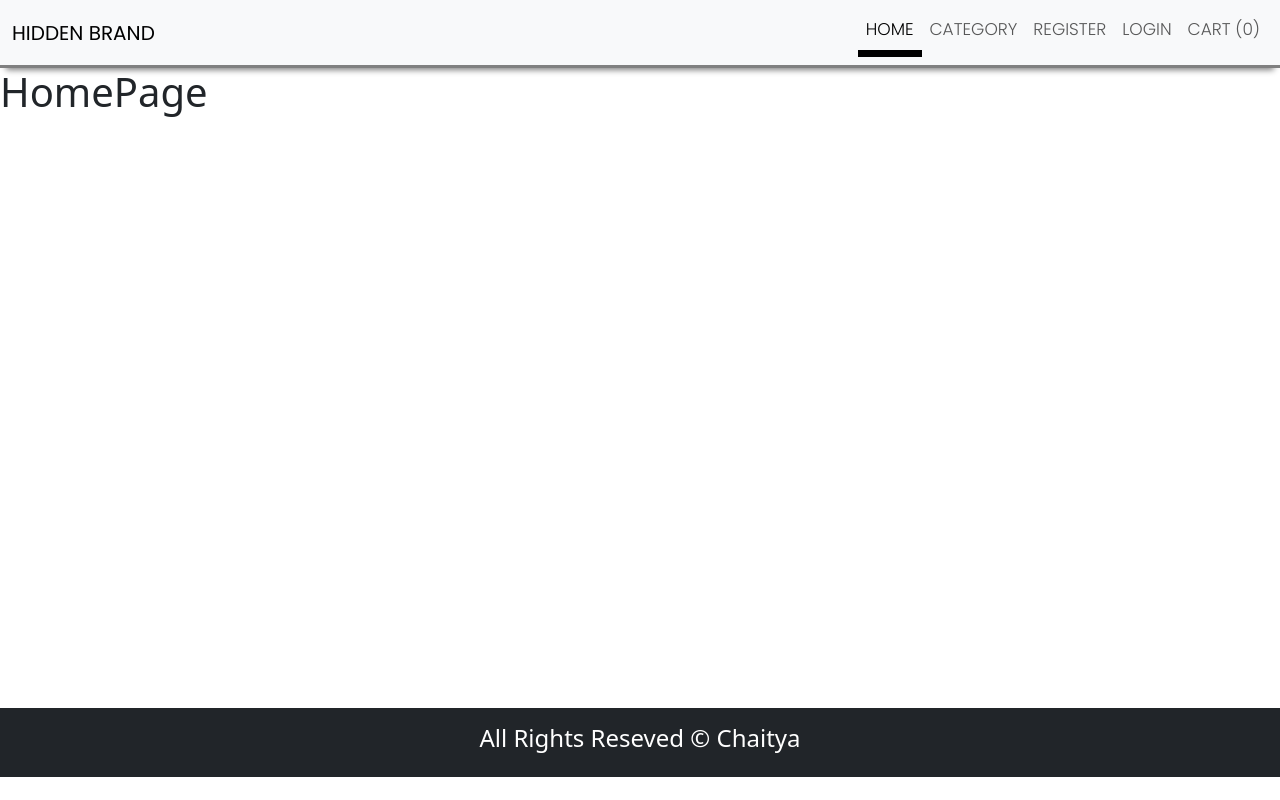
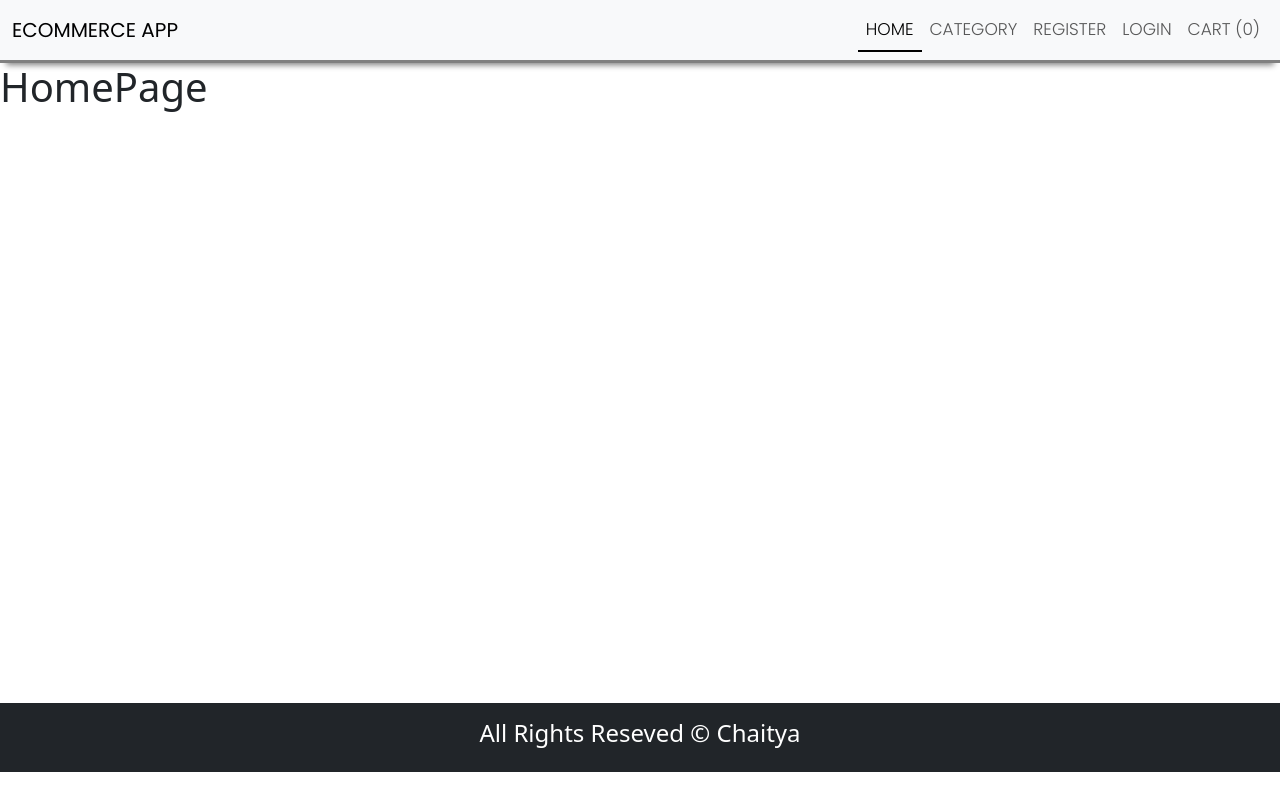
Before and after one commit to Chaitya-007/ecommerce_mern, a React (Create React App) app in the folder ecommerce/client/: page / in a window 1280 px wide. Built offline with nearby package versions, Linux system fonts and the light colour scheme; a web font is replaced by a local one.

Commit message:
installing react icons

```diff
--- a/ecommerce/client/src/components/Layout/Header.js
+++ b/ecommerce/client/src/components/Layout/Header.js
@@ -19,7 +19,7 @@ const Header = () => {
           </button>
           <div className="collapse navbar-collapse" id="navbarTogglerDemo01">
             <Link to="/" className="navbar-brand">
-              Hidden brand
+              Ecommerce App
             </Link>
             <ul className="navbar-nav ms-auto mb-2 mb-lg-0">
               <li className="nav-item">
--- a/ecommerce/client/src/index.css
+++ b/ecommerce/client/src/index.css
@@ -43,5 +43,5 @@
 }
 
 .active {
-  border-bottom: 7px solid black;
+  border-bottom: 2px solid black;
 }
```
